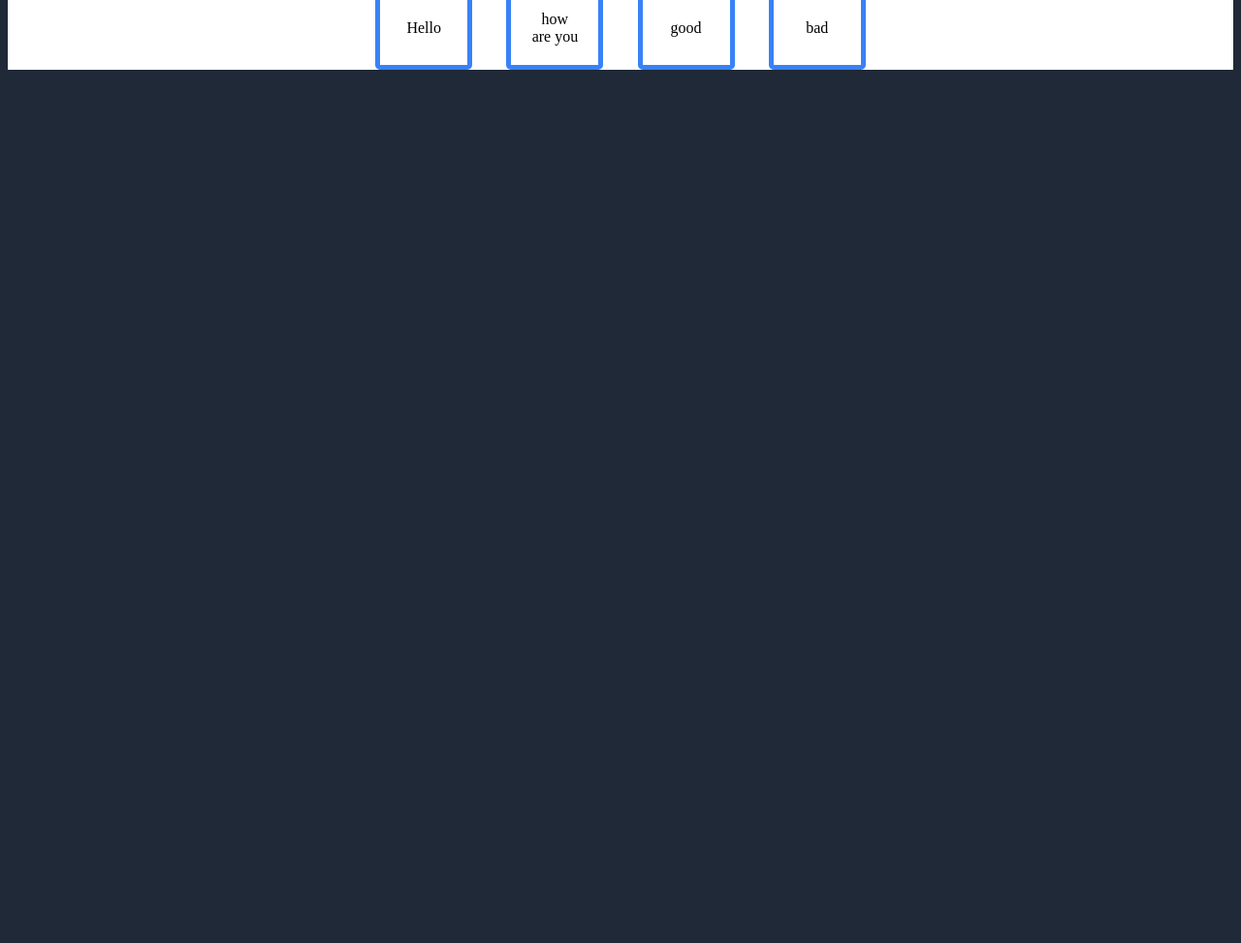
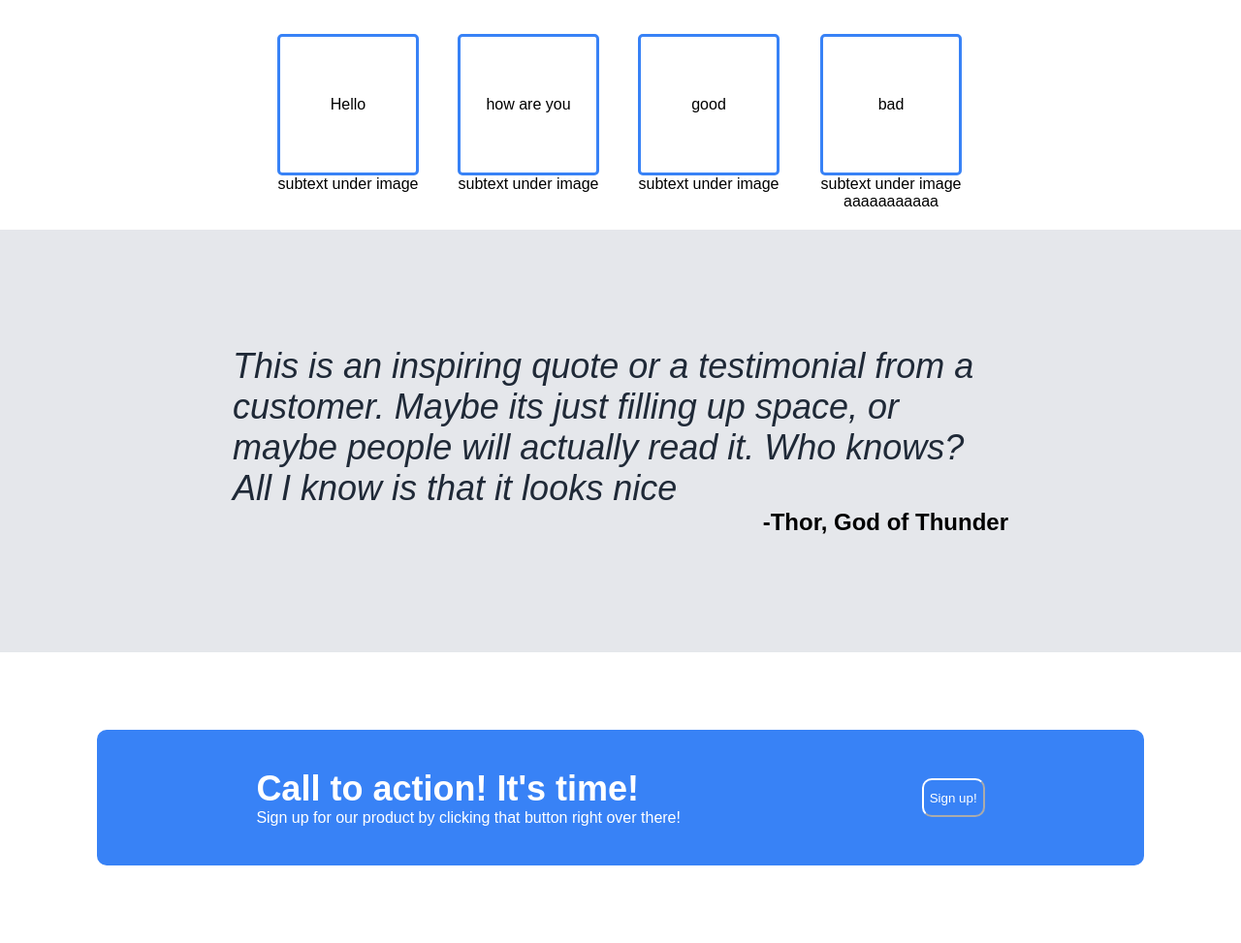
Before and after one commit to Mi-su01/Odin-landing, a plain HTML site: page index.html in a window 1280 px wide. Shown: the part 514-1487 px from the top of the page at 97% size. Before the commit the page ends 800 px from the top, so only its background shows below. Drawn offline with Linux system fonts and the light colour scheme.

Commit message:
finished product, got lazy and didnt add copyright and some minor adjustments

```diff
--- a/index.html
+++ b/index.html
@@ -39,23 +39,55 @@
       </div>
     </div>
     <div class="white-container">
+      <div class="subcontainer">
         <h2 class="second-header">Some random information</h2>
-      <div class="subcontainer">
         <!-- <div class="cards"> -->
+        <div class="cards">
           <div class="card1">
             <div class="card1-text">Hello</div>
+            <p>subtext under image</p>
           </div>
           <div class="card2">
             <div class="card2-text">how are you</div>
+            <p>subtext under image</p>
           </div>
           <div class="card3">
             <div class="card3-text">good</div>
+            <p>subtext under image</p>
           </div>
           <div class="card4">
             <div class="card4-text">bad</div>
+            <p>subtext under image aaaaaaaaaaa</p>
           </div>
-        <!-- </div> -->
+        </div>
+      </div>
+    </div>
+    <div class="grey-container">
+      <div class="quotes">
+        <div class="quote1">
+          This is an inspiring quote or a testimonial from a customer. Maybe its
+          just filling up space, or maybe people will actually read it. Who
+          knows? All I know is that it looks nice
+        </div>
+        <p id="author1">-Thor, God of Thunder</p>
+      </div>
+    </div>
+    <div class="white-container2">
+      <div class="blue-subcontainer">
+        <div class="blue-subwrap">
+          <div class="blue-subtext">
+            <div class="text">
+              <p id="blue-line1">Call to action! It's time!</p>
+              <p id="blue-line2">
+                Sign up for our product by clicking that button right over
+                there!
+              </p>
+            </div>
+            <button id="blue-signup">Sign up!</button>
+          </div>
+        </div>
       </div>
     </div>
     </body>
+  </body>
 </html>
--- a/styles.css
+++ b/styles.css
@@ -1,13 +1,22 @@
 body {
   background-color: #1f2937;
-  /* position: relative; */
+  display: flex;
+  flex-direction: column;
+  font-family: sans-serif;
+  min-height: 100vh;
+  margin: 0;
+}
+
+p {
+  margin: 0%;
+  word-break: break-all;
 }
 
 .container {
   display: flex;
   flex-direction: row;
   justify-content: space-between;
-  text-overflow: none;
+  /* text-overflow: none; */
   word-wrap: break-word;
   width: 80%;
   margin-left: 10%;
@@ -45,7 +54,7 @@ body {
 .header-link-container {
   display: flex;
   justify-content: space-between;
-  right: 0%;
+  padding: 10px;
 }
 
 .links-container {
@@ -111,38 +120,124 @@ u {
 
 .white-container {
   background-color: white;
+}
+
+.subcontainer {
+  /* display: flex;
+  flex-direction: row;
   justify-content: center;
-  align-items: center;
+  text-align: center; */
+  max-width: 1080px;
+  margin: 0 auto;
+  /* gap: 3%; */
   display: flex;
   flex-direction: column;
 }
 
-.subcontainer {
-  display: flex;
-  flex-direction: row;
-  justify-content: space-between;
-  width: 40%;
+.second-header {
+  font-size: 36px;
+  font-weight: 1000;
   text-align: center;
 }
 
 .cards {
   display: flex;
-  flex-direction: row;
-  justify-content: space-between;
-  text-align: center;
+  /* align-content: center;
+  justify-content: space-between; */
+  justify-content: center;
 }
 
 .card1,
 .card2,
 .card3,
 .card4 {
+  display: flex;
+  flex-direction: column;
+  margin: 20px;
+  max-width: 150px;
+  align-items: center;
+  text-align: center;
+}
+
+.card1-text,
+.card2-text,
+.card3-text,
+.card4-text {
   border-style: solid;
   border-radius: 5px;
   border-color: #3882f6;
-  border-width: 5px;
   padding: 20px;
-  width: 50px;
+  width: 100px;
+  justify-content: center;
+  align-items: center;
+  display: flex;
+  height: 100px;
+}
+
+.grey-container {
+  background-color: #e5e7eb;
+  width: 100%;
+  display: flex;
+  align-items: center;
+  justify-content: center;
+}
+
+.quotes {
+  display: flex;
+  width: 800px;
+  height: fit-content;
+  padding: 120px;
+  flex-direction: column;
+}
+
+.quote1 {
+  color: #1f2937;
+  font-size: 36px;
+  font-weight: lighter;
+  font-style: italic;
+}
+
+#author1 {
+  align-self: flex-end;
+  font-size: 24px;
+  font-weight: bold;
+}
+
+.white-container2 {
+  background-color: white;
+  align-items: center;
+  padding: 80px 0;
   display: flex;
   justify-content: center;
+}
+
+.blue-subcontainer {
+  display: flex;
+  border-radius: 10px;
+  background-color: #3882f6;
+  width: 1080px;
+  align-self: center;
+}
+
+.blue-subtext {
+  color: white;
+  padding: 40px 40px;
+  display: flex;
+  flex-direction: row;
+  width: 1000px;
+  justify-content: space-around;
   align-items: center;
 }
+
+#blue-line1 {
+  font-size: 36px;
+  font-weight: bold;
+}
+
+#blue-signup {
+  border-color: white;
+  border-radius: 10px;
+  height: 40px;
+  background-color: #3882f6;
+  color: white;
+}
```
Lines whose indentation alone changed are shown as unchanged.
